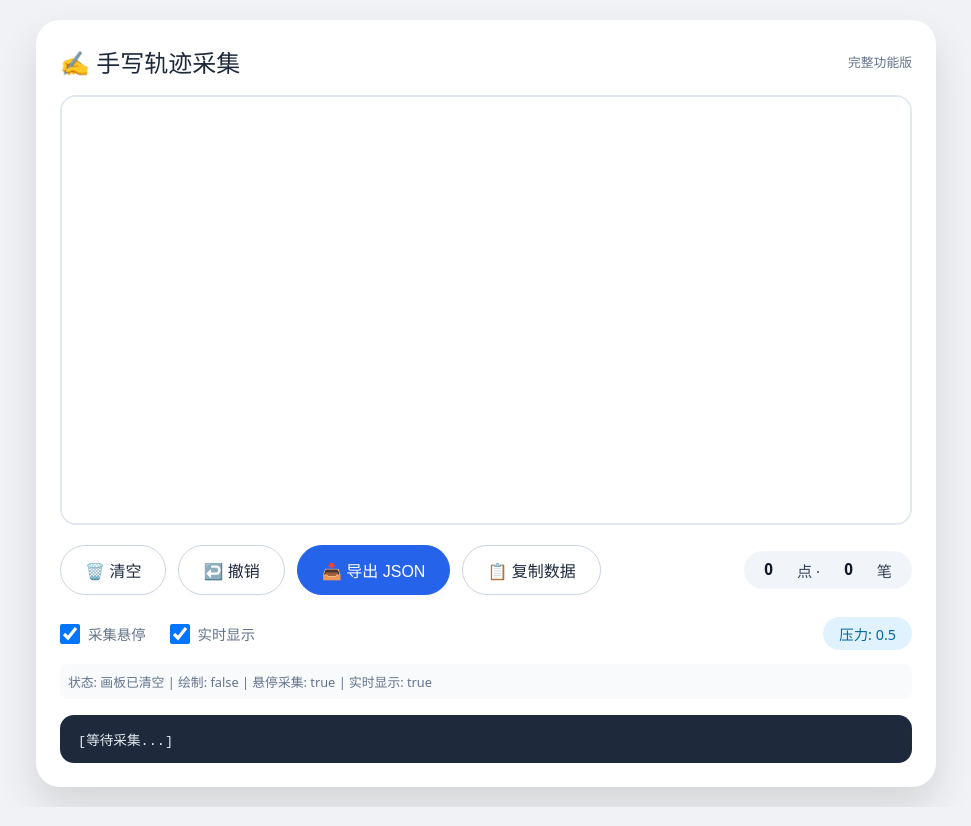
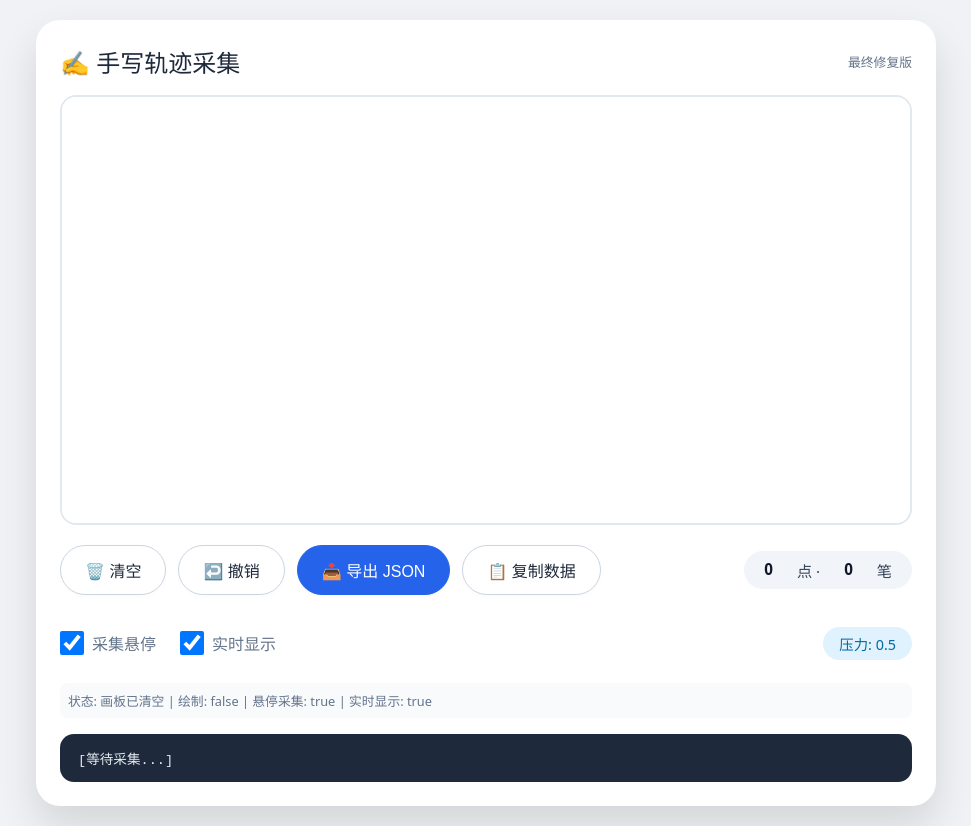
Before and after one commit to nomoreorless/nomoreorless.github.io, a plain HTML site: page index.html in a window 1280 px wide. Shown: the whole page, without its empty margins (154-1125 px from the left). Drawn offline with Linux system fonts and the light colour scheme.

Commit message:
修正问题

```diff
--- a/index.html
+++ b/index.html
@@ -3,7 +3,7 @@
 <head>
     <meta charset="UTF-8">
     <meta name="viewport" content="width=device-width, initial-scale=1.0, maximum-scale=1.0, user-scalable=no">
-    <title>手写轨迹采集 - 完整功能版</title>
+    <title>手写轨迹采集 - 最终修复版</title>
     <style>
         * {
             margin: 0;
@@ -101,6 +101,9 @@
             box-shadow: 0 2px 4px rgba(0,0,0,0.02);
             min-width: 80px;
             justify-content: center;
+            /* 确保按钮可点击 */
+            touch-action: manipulation;
+            -webkit-touch-action: manipulation;
         }
 
         button:active {
@@ -127,6 +130,8 @@
             display: flex;
             gap: 24px;
             margin-left: auto;
+            touch-action: manipulation;
+            -webkit-touch-action: manipulation;
         }
 
         .stats span {
@@ -142,6 +147,9 @@
             gap: 24px;
             flex-wrap: wrap;
             align-items: center;
+            /* 确保整个底部区域可触摸 */
+            touch-action: manipulation;
+            -webkit-touch-action: manipulation;
         }
 
         .footer-note label {
@@ -149,13 +157,38 @@
             align-items: center;
             gap: 8px;
             cursor: pointer;
-            padding: 8px 0;
+            padding: 12px 0;  /* 增大点击区域 */
+            /* 确保标签可点击 */
+            touch-action: manipulation;
+            -webkit-touch-action: manipulation;
+            pointer-events: auto;  /* 确保接收事件 */
         }
 
         .footer-note input[type="checkbox"] {
-            width: 20px;
-            height: 20px;
+            width: 24px;  /* 增大复选框尺寸 */
+            height: 24px;
             cursor: pointer;
+            /* 确保复选框可点击 */
+            touch-action: manipulation;
+            -webkit-touch-action: manipulation;
+            pointer-events: auto;  /* 确保接收事件 */
+            margin: 0;
+        }
+
+        /* 增大复选框的点击区域 */
+        .footer-note label::before {
+            content: '';
+            position: absolute;
+            display: none;
+        }
+
+        /* 确保文字也是可点击的 */
+        .footer-note label span {
+            pointer-events: auto;
+            touch-action: manipulation;
+            -webkit-touch-action: manipulation;
+            font-size: 1rem;
+            padding: 4px 0;
         }
 
         .pressure-indicator {
@@ -165,6 +198,8 @@
             border-radius: 20px;
             font-size: 0.9rem;
             margin-left: auto;
+            touch-action: manipulation;
+            -webkit-touch-action: manipulation;
         }
 
         pre {
@@ -180,6 +215,7 @@
             margin: 16px 0 0;
             white-space: pre-wrap;
             word-wrap: break-word;
+            touch-action: pan-y;  /* 允许预览区域上下滚动 */
         }
 
         .debug-info {
@@ -189,6 +225,8 @@
             padding: 8px;
             background: #f8fafc;
             border-radius: 8px;
+            touch-action: manipulation;
+            -webkit-touch-action: manipulation;
         }
     </style>
 </head>
@@ -196,7 +234,7 @@
     <div class="container">
         <h2>
             ✍️ 手写轨迹采集
-            <small>完整功能版</small>
+            <small>最终修复版</small>
         </h2>
 
         <div id="canvasWrapper" class="canvas-wrapper">
@@ -214,11 +252,13 @@
         </div>
 
         <div class="footer-note">
-            <label>
-                <input type="checkbox" id="collectHoverCheckbox" checked> 采集悬停
+            <label for="collectHoverCheckbox">
+                <input type="checkbox" id="collectHoverCheckbox" checked>
+                <span>采集悬停</span>
             </label>
-            <label>
-                <input type="checkbox" id="realTimeCheckbox" checked> 实时显示
+            <label for="realTimeCheckbox">
+                <input type="checkbox" id="realTimeCheckbox" checked>
+                <span>实时显示</span>
             </label>
             <span class="pressure-indicator" id="pressureDisplay">压力: 0.5</span>
         </div>
@@ -508,25 +548,36 @@
                 requestRedraw();
             }
 
-            // 复选框事件处理
+            // 复选框事件处理 - 简化版本
             function setupCheckboxes() {
-                // 采集悬停复选框
-                collectHoverCheckbox.addEventListener('change', function(e) {
+                // 直接为复选框添加原生事件
+                collectHoverCheckbox.onclick = function(e) {
+                    e.stopPropagation();
                     updateDebug(`悬停采集: ${this.checked}`);
-                });
+                };
 
-                collectHoverCheckbox.addEventListener('click', function(e) {
+                realTimeCheckbox.onclick = function(e) {
                     e.stopPropagation();
-                });
-
-                // 实时显示复选框
-                realTimeCheckbox.addEventListener('change', function(e) {
                     updateDebug(`实时显示: ${this.checked}`);
                     requestRedraw();
-                });
+                };
 
-                realTimeCheckbox.addEventListener('click', function(e) {
-                    e.stopPropagation();
+                // 确保标签点击也能触发复选框
+                const labels = document.querySelectorAll('.footer-note label');
+                labels.forEach(label => {
+                    label.onclick = function(e) {
+                        const checkbox = this.querySelector('input[type="checkbox"]');
+                        if (checkbox) {
+                            checkbox.checked = !checkbox.checked;
+                            // 手动触发change事件
+                            const event = new Event('change', { bubbles: true });
+                            checkbox.dispatchEvent(event);
+                            if (checkbox === realTimeCheckbox) {
+                                requestRedraw();
+                            }
+                            updateDebug(`复选框: ${checkbox.id} = ${checkbox.checked}`);
+                        }
+                    };
                 });
             }
 
@@ -543,7 +594,7 @@
                 wrapper.addEventListener('mouseup', stopDrawing);
                 wrapper.addEventListener('mouseleave', stopDrawing);
 
-                // 按钮事件 - 使用click即可，兼容鼠标和触摸
+                // 按钮事件
                 clearBtn.addEventListener('click', (e) => {
                     e.preventDefault();
                     clearCanvas();
```
